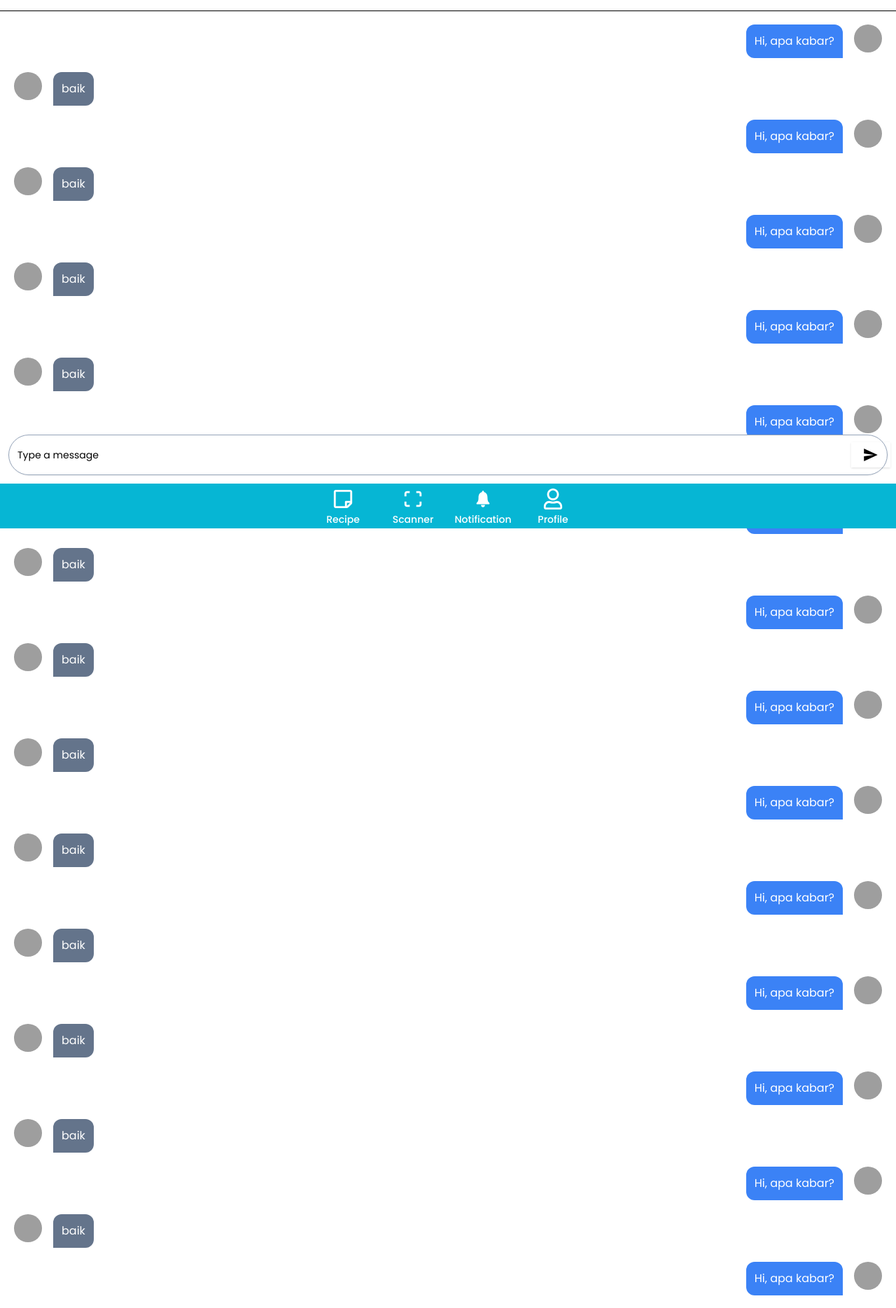
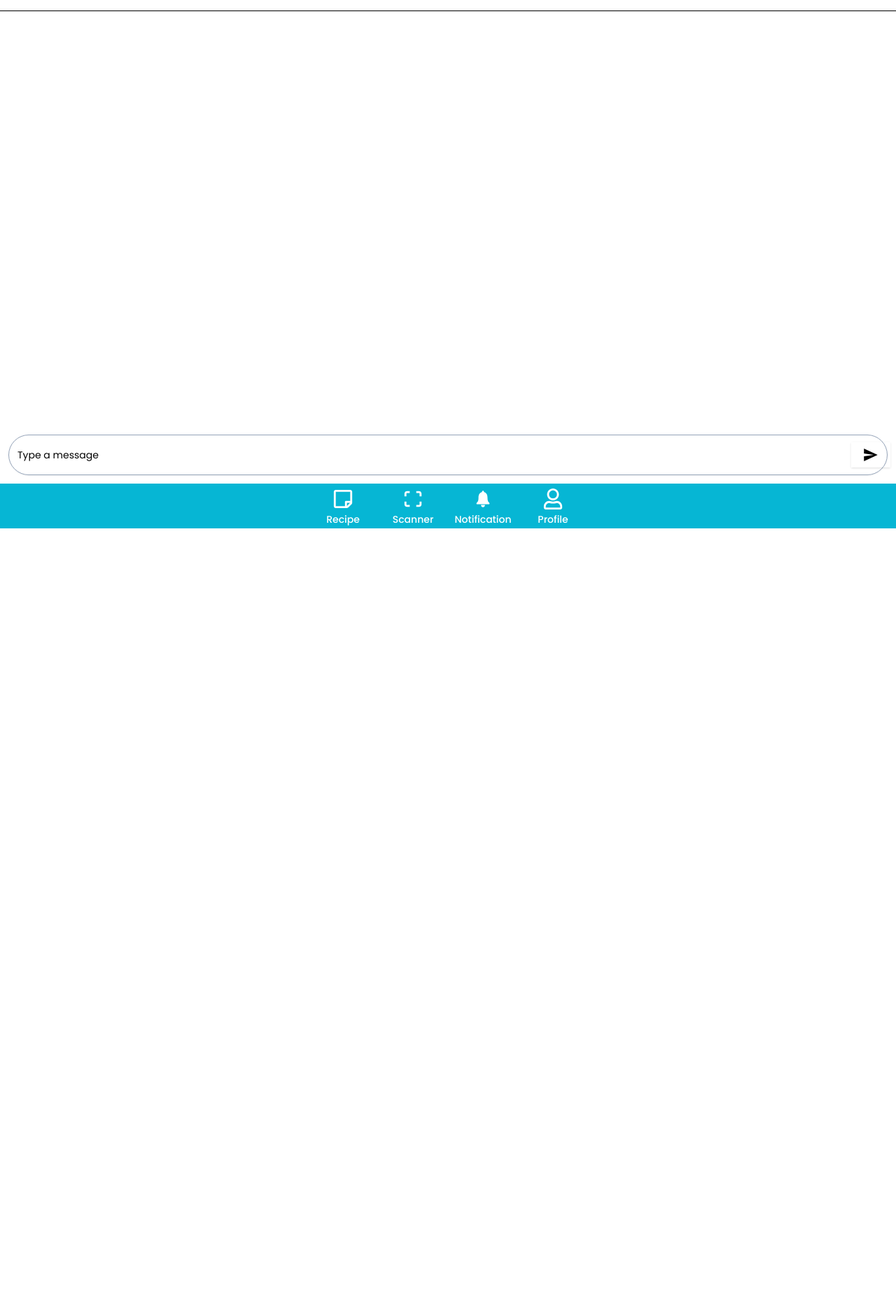
Before and after one commit to NoxturneDev/gizigram-fe-react, a React (Vite) app: page /app/chat in a window 1280 px wide. Shown: the part 45-1914 px from the top of the page at 70% size. After the commit the page ends 800 px from the top, so only its background shows below. Built offline with nearby package versions, Linux system fonts and the light colour scheme; grey boxes are pictures that could not be loaded.

Commit message:
feat: fixed chat ui recipe and using markdown

```diff
--- a/package.json
+++ b/package.json
@@ -30,6 +30,7 @@
     "react-datepicker": "^7.3.0",
     "react-dom": "^18.3.1",
     "react-icons": "^5.2.1",
+    "react-markdown": "^9.0.1",
     "react-redux": "^9.1.2",
     "react-router-dom": "^6.24.1",
     "react-select": "^5.8.0",
--- a/src/components/dashboard/ChildrenDetail.jsx
+++ b/src/components/dashboard/ChildrenDetail.jsx
@@ -132,14 +132,15 @@ function CreateNewGrowthRecord({childId}) {
         weight_after: parseInt(formPayload.weight_after),
       };
 
-      const response = await axios.post("http://localhost:8080/api/growth-add", payload);
+      // const response = await axios.post("http://localhost:8080/api/growth-add", payload);
 
-      if (response.data) {
+      // if (response.data) {
         toast({
+          variant: "success",
           title: "Success",
           description: "Data record pertumbuhan berhasil ditambahkan",
         });
-      }
+      // }
     } catch (error) {
       toast({
         title: "Destructive",
--- a/src/components/pages/Chat.jsx
+++ b/src/components/pages/Chat.jsx
@@ -1,81 +1,99 @@
-import { CiSearch } from "react-icons/ci";
-import { Input } from "@/components/ui/input";
-import { Button } from "@/components/ui/button";
-import { Avatar, AvatarFallback, AvatarImage } from "@/components/ui/avatar";
-import { IoMdSend } from "react-icons/io";
+import {useState} from "react";
+import {CiSearch} from "react-icons/ci";
+import {Input} from "@/components/ui/input";
+import {Button} from "@/components/ui/button";
+import {Avatar, AvatarFallback, AvatarImage} from "@/components/ui/avatar";
+import {IoMdSend} from "react-icons/io";
 import Navigation from "./Navigation";
+import axios from "axios"
+import Markdown from "react-markdown";
 
 function Chat() {
+  const [chat, setChat] = useState([]);
+
+  const handleSendMessage = async (e) => {
+    e.preventDefault();
+    const messageText = e.target.text.value;
+    console.log(messageText);
+
+    // Append the new sender message to chat
+    const newChat = [...chat, { sender: "sender", text: messageText }];
+    setChat(newChat);
+    // Clear the input field
+    e.target.reset();
+
+    // Call the API to get the response
+    const response = await getChatResponse(messageText);
+
+    // Append the new receiver message to chat
+    setChat((prevChat) => [...prevChat, { sender: "receiver", text: response }]);
+  };
+
+  const getChatResponse = async (description) => {
+    try {
+      const res = await axios.post('http://localhost:8080/api/ai/recipe', {description});
+      const temp = res.data.data[0].Content.Parts[0]
+      return temp
+    } catch (error) {
+      console.error('Error fetching chat response:', error);
+      return 'Sorry, something went wrong.';
+    }
+  };
+
   return (
     <>
       <section className="font-poppins">
-        <Navigation />
-        <header className="flex px-5 z-20 bg-white py-4 fixed w-full items-center justify-between border-b border-black">
+        <Navigation/>
+        <header
+          className="flex px-5 z-20 bg-white py-4 fixed w-full items-center justify-between border-b border-black">
           <h1 className="font-semibold text-xl">Generator Resep</h1>
-          <CiSearch className="text-2xl cursor-pointer" />
+          <CiSearch className="text-2xl cursor-pointer"/>
         </header>
         <div className="min-h-screen py-20 px-5 flex flex-col gap-y-5">
-          <BubbleChat variant={"sender"} />
-          <BubbleChat variant={"receiver"} />
-          <BubbleChat variant={"sender"} />
-          <BubbleChat variant={"receiver"} />
-          <BubbleChat variant={"sender"} />
-          <BubbleChat variant={"receiver"} />
-          <BubbleChat variant={"sender"} />
-          <BubbleChat variant={"receiver"} />
-          <BubbleChat variant={"sender"} />
-          <BubbleChat variant={"receiver"} />
-          <BubbleChat variant={"sender"} />
-          <BubbleChat variant={"receiver"} />
-          <BubbleChat variant={"sender"} />
-          <BubbleChat variant={"receiver"} />
-          <BubbleChat variant={"sender"} />
-          <BubbleChat variant={"receiver"} />
-          <BubbleChat variant={"sender"} />
-          <BubbleChat variant={"receiver"} />
-          <BubbleChat variant={"sender"} />
-          <BubbleChat variant={"receiver"} />
-          <BubbleChat variant={"sender"} />
-          <BubbleChat variant={"receiver"} />
-          <BubbleChat variant={"sender"} />
-          <BubbleChat variant={"receiver"} />
-          <BubbleChat variant={"sender"} />
-          <BubbleChat variant={"receiver"} />
-          <BubbleChat variant={"sender"} />
-          <BubbleChat variant={"receiver"} />
+          {chat && chat.map((item) => (
+            <>
+              <BubbleChat variant={item.sender} text={item.text}/>
+            </>
+          ))}
         </div>
-        <footer className="flex z-20 bg-white px-3 pb-3 fixed bottom-16 w-full items-center justify-between">
-          <Input className="py-7 border-slate-400 rounded-full" placeholder="Type a message" />
-          <Button className="absolute right-2 px-4 py-2 rounded-lg text-2xl">
-            <IoMdSend />
-          </Button>
-        </footer>
+        <form onSubmit={handleSendMessage}>
+          <footer className="flex z-20 bg-white px-3 pb-3 fixed bottom-16 w-full items-center justify-between">
+            <Input className="py-7 border-slate-400 rounded-full" name="text" id="text" placeholder="Type a message"/>
+            <Button type="submit" className="absolute right-2 px-4 py-2 rounded-lg text-2xl">
+              <IoMdSend/>
+            </Button>
+          </footer>
+        </form>
       </section>
     </>
   );
 }
 
-function BubbleChat({ variant }) {
+function BubbleChat({variant, text}) {
   return (
     <>
       {variant == "sender" ? (
         <div className="flex gap-x-4 justify-end">
           <div className="bg-blue-500 rounded-t-xl rounded-bl-xl text-white p-3 rounded-lg">
-            <p>Hi, apa kabar?</p>
+            <Markdown>
+              {text}
+            </Markdown>
           </div>
           <Avatar>
-            <AvatarImage src="https://github.com/shadcn.png" />
+            <AvatarImage src="https://github.com/shadcn.png"/>
             <AvatarFallback>CN</AvatarFallback>
           </Avatar>
         </div>
       ) : (
         <div className="flex gap-x-4 -z-10">
           <Avatar>
-            <AvatarImage src="https://github.com/shadcn.png" />
+            <AvatarImage src="https://github.com/shadcn.png"/>
             <AvatarFallback>CN</AvatarFallback>
           </Avatar>
           <div className="bg-slate-500 rounded-t-xl rounded-br-xl text-white p-3 rounded-lg">
-            <p>baik</p>
+            <Markdown>
+              {text}
+            </Markdown>
           </div>
         </div>
       )}
--- a/src/components/scanner/ScannerInput.jsx
+++ b/src/components/scanner/ScannerInput.jsx
@@ -35,18 +35,19 @@ function ScannerInput() {
 
     console.log(formData);
     try {
-      setTimeout(() => {
-        setProgressStep(1);
-      }, 3000);
+      // setTimeout(() => {
+      //   setProgressStep(1);
+      // }, 3000);
       // setLoading(true);
-      // const response = await axios.post("http://localhost:8080/api/ai/scanner", formData, {
-      //   headers: { "Content-Type": "multipart/form-data," },
-      // });
+      const response = await axios.post("http://localhost:8080/api/ai/scanner", formData, {
+        headers: { "Content-Type": "multipart/form-data," },
+      });
 
-      console.log(jsonData);
-      if (data) {
-        dispatch(saveScanResult(jsonData));
-      }
+      // console.log(jsonData);
+      // if (data) {
+      //   dispatch(saveScanResult(jsonData));
+      // }
+      console.log(response.data)
     } catch (err) {
       console.log(err);
     } finally {
```
Also changed, not shown: 1 other file (tests, documents, lock files or other folders).
